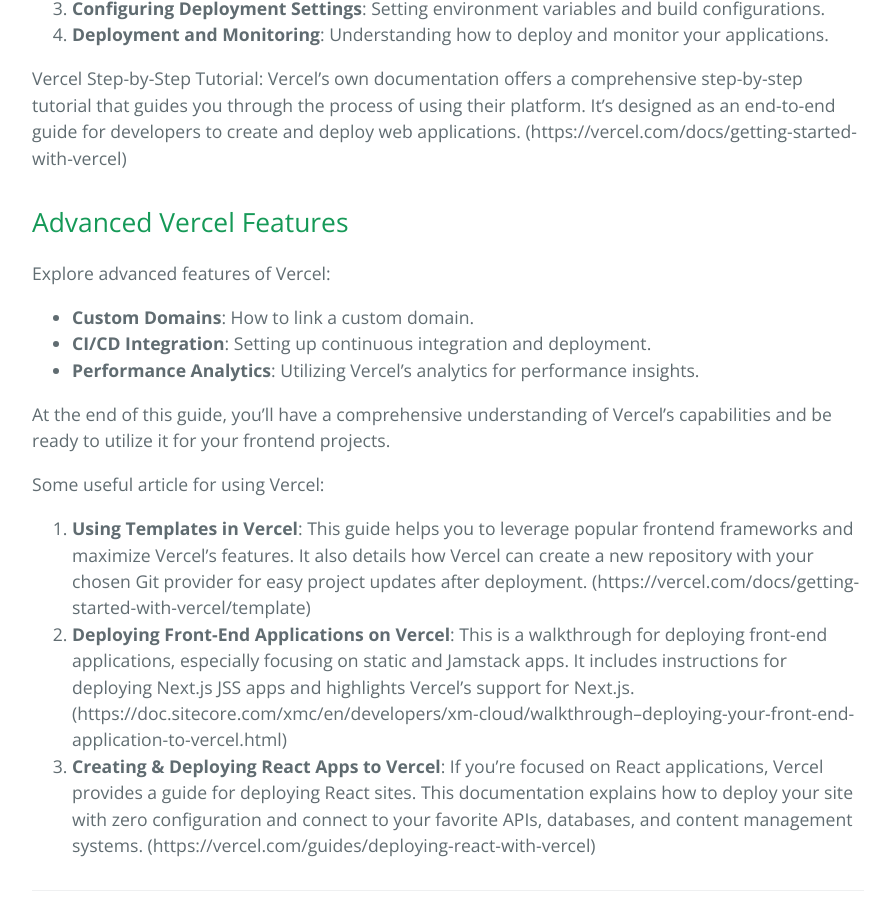
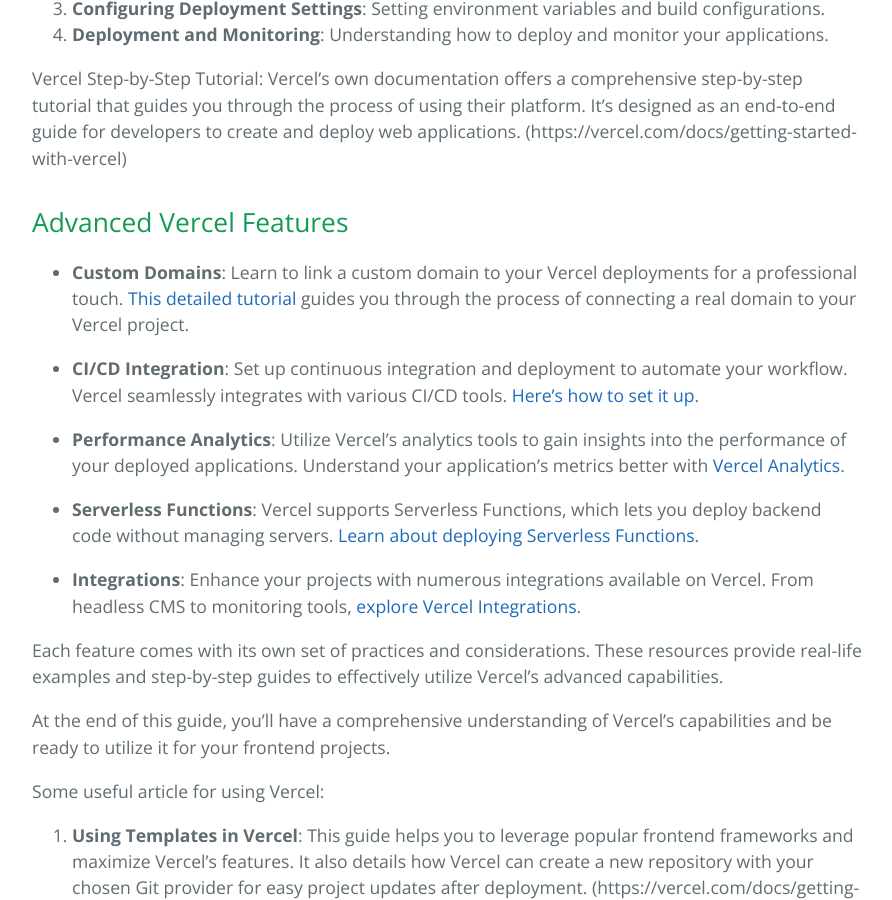
Before and after one commit to learning-software-engineering/learning-software-engineering.github.io, a Jekyll site: the page built from Topics/Development_Process/Vercel_Frontend-Deployment.md, in a window 1280 px wide and 900 px high, scrolled down 1817 px. Shown: the whole window, without its empty margins (192-1084 px from the left). Built offline with Jekyll 4.4.1, drawn with Linux system fonts in a browser that asks for light colours; our own code applies the rules of GitHub Pages for plain Markdown files.

Commit message:
add more advanced Vercel Features from comments suggsetstion

```diff
--- a/Topics/Development_Process/Vercel_Frontend-Deployment.md
+++ b/Topics/Development_Process/Vercel_Frontend-Deployment.md
@@ -36,10 +36,22 @@
 
 ## Advanced Vercel Features
 
-Explore advanced features of Vercel:
-- **Custom Domains**: How to link a custom domain.
-- **CI/CD Integration**: Setting up continuous integration and deployment.
-- **Performance Analytics**: Utilizing Vercel's analytics for performance insights.
+- **Custom Domains**:
+Learn to link a custom domain to your Vercel deployments for a professional touch. [This detailed tutorial](https://vercel.com/guides/custom-domains) guides you through the process of connecting a real domain to your Vercel project.
+
+- **CI/CD Integration**:
+Set up continuous integration and deployment to automate your workflow. Vercel seamlessly integrates with various CI/CD tools. [Here's how to set it up](https://vercel.com/docs/concepts/git).
+
+- **Performance Analytics**:
+Utilize Vercel's analytics tools to gain insights into the performance of your deployed applications. Understand your application's metrics better with [Vercel Analytics](https://vercel.com/docs/analytics).
+
+- **Serverless Functions**:
+Vercel supports Serverless Functions, which lets you deploy backend code without managing servers. [Learn about deploying Serverless Functions](https://vercel.com/docs/serverless-functions/introduction).
+
+- **Integrations**:
+Enhance your projects with numerous integrations available on Vercel. From headless CMS to monitoring tools, [explore Vercel Integrations](https://vercel.com/integrations).
+
+Each feature comes with its own set of practices and considerations. These resources provide real-life examples and step-by-step guides to effectively utilize Vercel's advanced capabilities.
 
 At the end of this guide, you'll have a comprehensive understanding of Vercel's capabilities and be ready to utilize it for your frontend projects.
 
```
